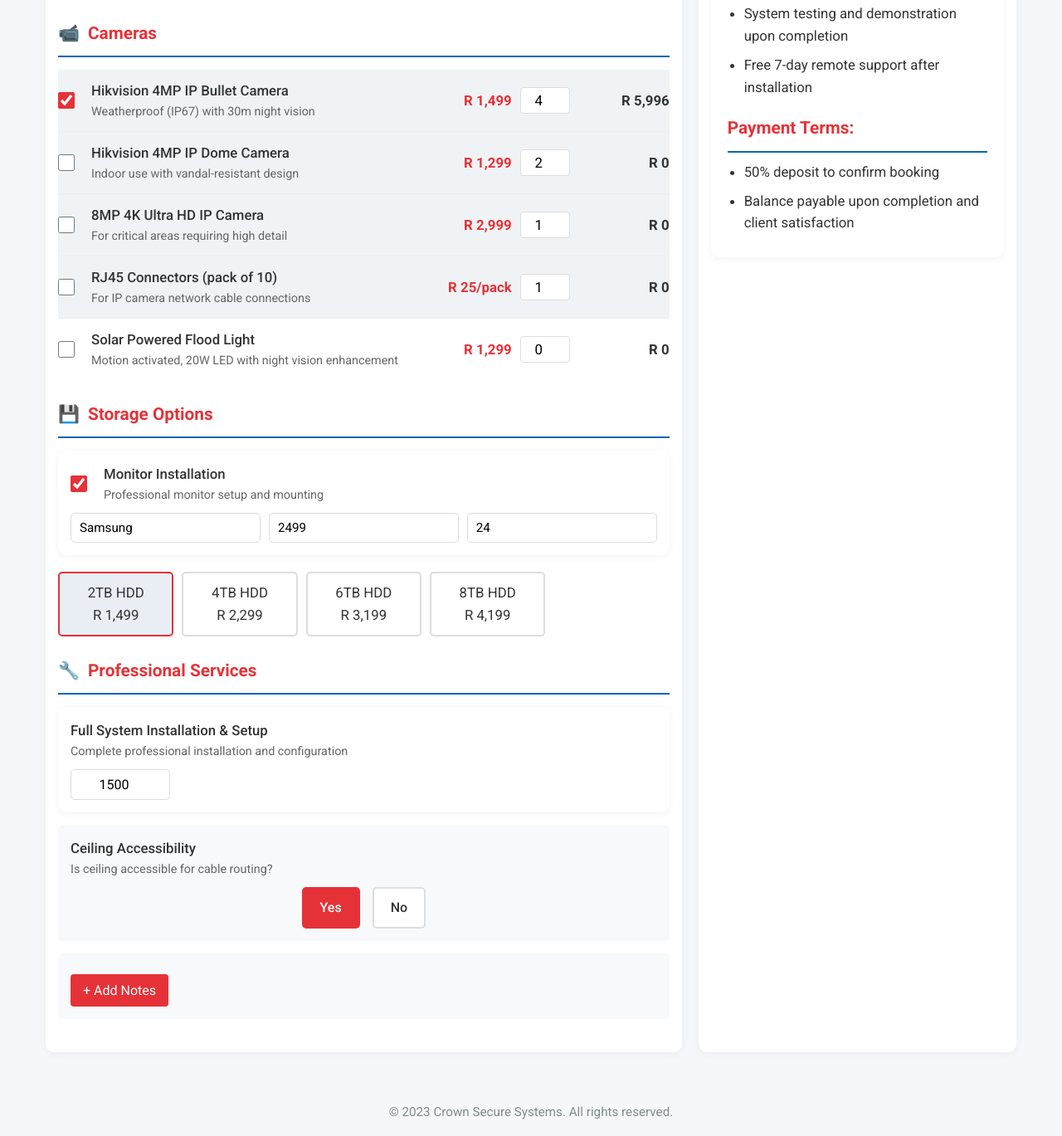
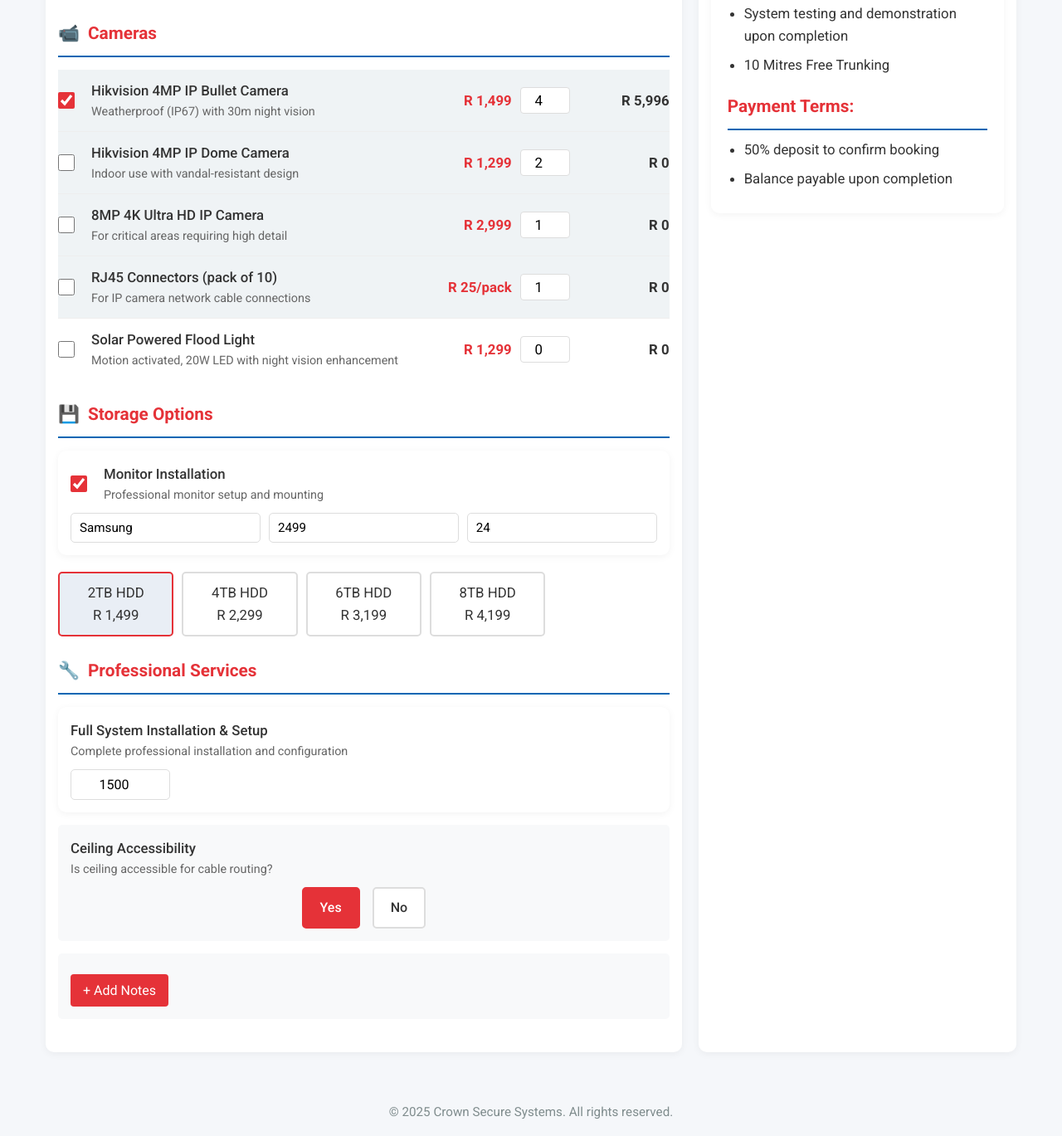
Before and after one commit to obstie/Quote_G, a plain HTML site: page index.html in a window 1280 px wide. Shown: the part 1451-2820 px from the top of the page at 83% size. Drawn offline with nearby package versions, Linux system fonts and the light colour scheme.

Commit message:
updated the package details

```diff
--- a/index.html
+++ b/index.html
@@ -482,20 +482,20 @@
                         <li>Supply and installation of all listed equipment</li>
                         <li>Configuration for mobile app viewing</li>
                         <li>System testing and demonstration upon completion</li>
-                        <li>Free 7-day remote support after installation</li>
+                        <li>10 Mitres Free Trunking</li>
                     </ul>
 
                     <h3 style="margin-top: 20px;">Payment Terms:</h3>
                     <ul>
                         <li>50% deposit to confirm booking</li>
-                        <li>Balance payable upon completion and client satisfaction</li>
+                        <li>Balance payable upon completion</li>
                     </ul>
                 </div>
             </div>
         </div>
 
         <footer>
-            <p>&copy; 2023 Crown Secure Systems. All rights reserved.</p>
+            <p>&copy; 2025 Crown Secure Systems. All rights reserved.</p>
         </footer>
     </div>
 
--- a/script.js
+++ b/script.js
@@ -926,7 +926,7 @@ function generatePDF() {
         'Supply and installation of all listed equipment',
         'Configuration for mobile app viewing',
         'System testing and demonstration upon completion',
-        'Free 7-day remote support after installation'
+        '10 Mitres Free Trunking'
     ];
 
     packageItems.forEach(item => {
```
